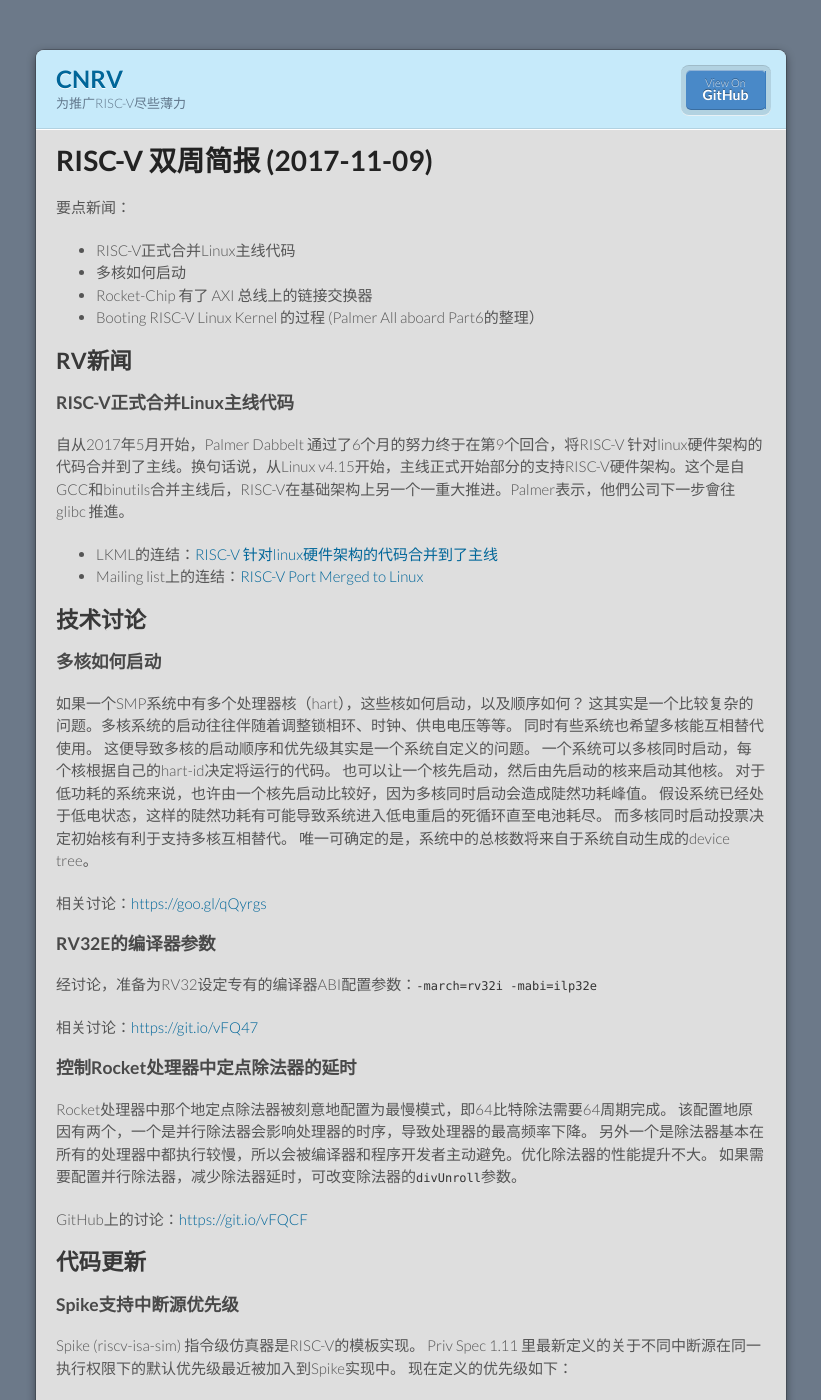
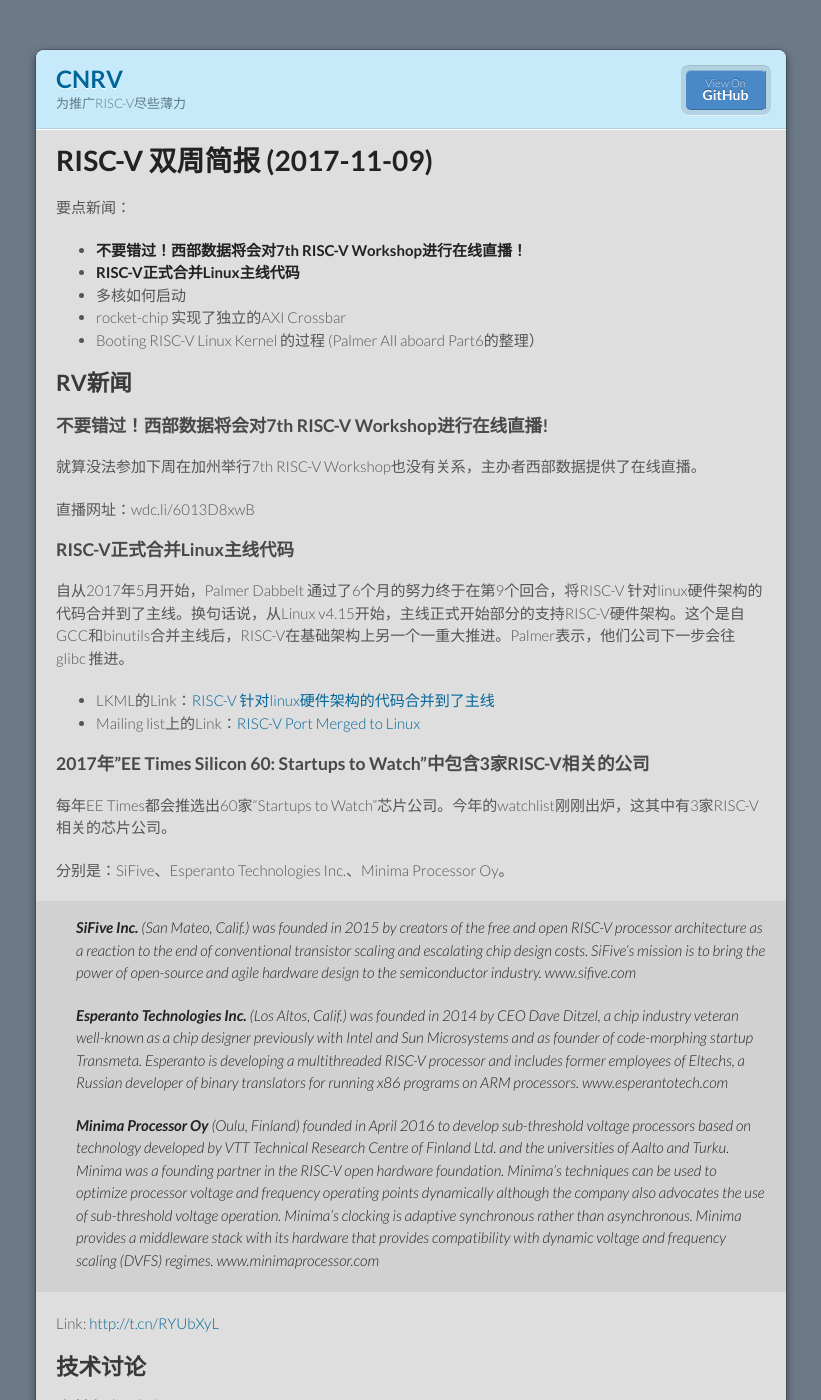
Before and after one commit to cnrv/home, a Jekyll site: the page built from bi-week-rpts/2017-11-23.md, in a window 1280 px wide and 1400 px high. Shown: the whole window, without its empty margins (229-1050 px from the left). Built offline with Jekyll 4.4.1, drawn with Linux system fonts in a browser that asks for light colours; Markdown is read by kramdown in place of the engine named in the settings; comment, search, counter and statistics services are not loaded; our own code applies the rules of GitHub Pages for plain Markdown files; some of the changed text lies outside the part shown.

Commit message:
update 3 news and better markdown.
Signed-off-by: Alex Guo <xfguo@credosemi.com.cn>

```diff
--- a/bi-week-rpts/2017-11-23.md
+++ b/bi-week-rpts/2017-11-23.md
@@ -5,22 +5,40 @@
 # RISC-V 双周简报 (2017-11-09)
 
 要点新闻：
-- RISC-V正式合并Linux主线代码
+- **不要错过！西部数据将会对7th RISC-V Workshop进行在线直播！**
+- **RISC-V正式合并Linux主线代码**
 - 多核如何启动
-- Rocket-Chip 有了 AXI 总线上的链接交换器
+- rocket-chip 实现了独立的AXI Crossbar
 - Booting RISC-V Linux Kernel 的过程 (Palmer All aboard Part6的整理）
-
 
 ## RV新闻
 
+### 不要错过！西部数据将会对7th RISC-V Workshop进行在线直播!
+
+就算没法参加下周在加州举行7th RISC-V Workshop也没有关系，主办者西部数据提供了在线直播。
+
+直播网址：wdc.li/6013D8xwB
+
 ### RISC-V正式合并Linux主线代码
-自从2017年5月开始，Palmer Dabbelt 通过了6个月的努力终于在第9个回合，将RISC-V 针对linux硬件架构的代码合并到了主线。换句话说，从Linux v4.15开始，主线正式开始部分的支持RISC-V硬件架构。这个是自GCC和binutils合并主线后，RISC-V在基础架构上另一个一重大推进。Palmer表示，他們公司下一步會往 glibc 推進。
 
-+ LKML的连结：[RISC-V 针对linux硬件架构的代码合并到了主线](https://git.kernel.org/pub/scm/linux/kernel/git/torvalds/linux.git/commit/?id=b293fca43be544483b6488d33ad4b3ed55881064)
-+ Mailing list上的连结：[RISC-V Port Merged to Linux](https://groups.google.com/a/groups.riscv.org/d/msgid/sw-dev/mhng-cb4edd6d-dfc8-4fdf-a007-a67060d50a4b%40palmer-si-x1c4)
+自从2017年5月开始，Palmer Dabbelt 通过了6个月的努力终于在第9个回合，将RISC-V 针对linux硬件架构的代码合并到了主线。换句话说，从Linux v4.15开始，主线正式开始部分的支持RISC-V硬件架构。这个是自GCC和binutils合并主线后，RISC-V在基础架构上另一个一重大推进。Palmer表示，他们公司下一步会往 glibc 推进。
 
++ LKML的Link：[RISC-V 针对linux硬件架构的代码合并到了主线](https://git.kernel.org/pub/scm/linux/kernel/git/torvalds/linux.git/commit/?id=b293fca43be544483b6488d33ad4b3ed55881064)
++ Mailing list上的Link：[RISC-V Port Merged to Linux](https://groups.google.com/a/groups.riscv.org/d/msgid/sw-dev/mhng-cb4edd6d-dfc8-4fdf-a007-a67060d50a4b%40palmer-si-x1c4)
 
+### 2017年"EE Times Silicon 60: Startups to Watch"中包含3家RISC-V相关的公司
 
+每年EE Times都会推选出60家“Startups to Watch”芯片公司。今年的watchlist刚刚出炉，这其中有3家RISC-V相关的芯片公司。
+
+分别是：SiFive、Esperanto Technologies Inc.、Minima Processor Oy。
+
+> **SiFive Inc.** (San Mateo, Calif.) was founded in 2015 by creators of the free and open RISC-V processor architecture as a reaction to the end of conventional transistor scaling and escalating chip design costs. SiFive's mission is to bring the power of open-source and agile hardware design to the semiconductor industry. www.sifive.com
+>
+> **Esperanto Technologies Inc.** (Los Altos, Calif.) was founded in 2014 by CEO Dave Ditzel, a chip industry veteran well-known as a chip designer previously with Intel and Sun Microsystems and as founder of code-morphing startup Transmeta. Esperanto is developing a multithreaded RISC-V processor and includes former employees of Eltechs, a Russian developer of binary translators for running x86 programs on ARM processors. www.esperantotech.com
+>
+> **Minima Processor Oy** (Oulu, Finland) founded in April 2016 to develop sub-threshold voltage processors based on technology developed by VTT Technical Research Centre of Finland Ltd. and the universities of Aalto and Turku. Minima was a founding partner in the RISC-V open hardware foundation. Minima's techniques can be used to optimize processor voltage and frequency operating points dynamically although the company also advocates the use of sub-threshold voltage operation. Minima's clocking is adaptive synchronous rather than asynchronous. Minima provides a middleware stack with its hardware that provides compatibility with dynamic voltage and frequency scaling (DVFS) regimes. www.minimaprocessor.com
+
+Link: [http://t.cn/RYUbXyL](https://www.eetimes.com/document.asp?doc_id=1332584&page_number=11)
 
 ## 技术讨论
 
@@ -57,7 +75,7 @@
 
 ### Spike支持中断源优先级
 
-Spike (riscv-isa-sim) 指令级仿真器是RISC-V的模板实现。
+Spike (riscv-isa-sim) 指令级彷真器是RISC-V的模板实现。
 Priv Spec 1.11 里最新定义的关于不同中断源在同一执行权限下的默认优先级最近被加入到Spike实现中。
 现在定义的优先级如下：
 
@@ -65,11 +83,10 @@
 
 riscv-isa-sim的PR \#161: [https://git.io/vFAc4](https://github.com/riscv/riscv-isa-sim/pull/161)
 
-### Rocket-Chip 有了 AXI 总线上的链接交换器
+### rocket-chip 实现了独立的AXI Crossbar
 
-长久以来，Rocket-Chip只提供TileLink到AXI的总线转换器而没有AXI自己的链接交换器。
-所以AXI设备只能用桥接的方式连接到TileLink总线上。
-现在，Rocket-Chip终于提供了AXI的链接交换器（crossbar），这样就可以做Chisel的AXI总线了！
+长久以来，rocket-chip只能通过用TileLink-AXI-bridge来实现一个AXI接口的Crossbar总线，而没有一个独立的AXI Crossbar。
+近期的一个rocket-chip PR终于提供了AXI Crossbar，从而让一切变得更简单了。
 
 Rocket-Chip的PR \#1105: [https://git.io/vFQBz](https://github.com/freechipsproject/rocket-chip/pull/1105)
 
@@ -97,25 +114,19 @@
 
 riscv-isa-sim的PR \#156 [https://git.io/vFQWl](https://github.com/riscv/riscv-isa-sim/pull/156)
 
-
-
 ## 实用资料
 
 ### Booting RISC-V Linux Kernel 的过程 (Palmer All aboard Part6的整理）
+
 Palmer 在 Part6 中开始介绍 risc-v 的 Linux kernel，介绍了booting sequence 以及 RISC-V 针对linux kernel的一些设计。
+
 + 为了让 kernel能在不同的硬体上跑，使用device map。并利用Supervisor Binary Interface 来提供共同介面。在这篇中，device map 和SBI的实作都是用BBL (Berkeley Bootloader)提供。BBL 所提供的 SBI实作可参考 bbl的 [mcall.h](https://github.com/riscv/riscv-pk/blob/66701f82f88d08d3700d8b0bc5d5306abfd0044f/machine/mcall.h)
-
 + BBL会做的事有许多，包括读取device tree等。这些动作可参考BBL的 [boot\_loader\(\)](https://github.com/riscv/riscv-pk/blob/master/bbl/bbl.c#L54)
-
 + 从BBL 跳进 linux 后，会开始执行risc-v 的 head.S。在执行之前，BBL必须把不少软硬体资讯提供好，像是device tree的位址要放进a1。
-
 + 开始执行后，会遇到一个问题，在RISC-V中，每个hart 都可以随机的被boot，但 linux所期待的，是先有一个hart，再用这个hart来呼叫其他hart。因此在这裡会用AMO指令，随机的选一个hart，其他hart就先spin。完成一系列的工作后，会呼叫start\_kernel()。更详细的可以参考risc-v的[head.S](https://github.com/riscv/riscv-linux/blob/18c83d2c0390fd0e8336ad090a047c56037d19f5/arch/riscv/kernel/head.S)
-
 + 在start\_kernel()后，会呼叫setup\_arch()，这也是一段arch-specific的code，会把zone等跑起来。目前在risc-v kernel中，只有 ZONE\_NORMAL 被支援。
 
-#### 更多跟boot有关的细节，像是boot on SMP，请参考Palmer的 [All aboard Part6](https://www.sifive.com/blog/2017/10/09/all-aboard-part-6-booting-a-risc-v-linux-kernel/)
-
-
+更多跟boot有关的细节，像是boot on SMP，请参考Palmer的 [All aboard Part6](https://www.sifive.com/blog/2017/10/09/all-aboard-part-6-booting-a-risc-v-linux-kernel/)
 
 ## 市场相关
 
@@ -130,7 +141,7 @@
 
 ### Analog Bits 的 PLL 和 SERDES IP 加入 SiFive 的 DesignShare program
 
-SiFive 這次加入了跟 Analog Bits 的合作。
+SiFive 这次加入了跟 Analog Bits 的合作。
 
 Link: [Analog Bits to Provide Precision PLL and SERDES IP to DesignShare for SiFive Freedom Platform](http://markets.businessinsider.com/news/stocks/Analog-Bits-to-Provide-Precision-PLL-and-SERDES-IP-to-DesignShare-for-SiFive-Freedom-Platform-1007998033)
 
@@ -155,6 +166,11 @@
 Link:[UltraSoC selected by Microsemi for growing RISC-V product range](https://www.design-reuse.com/news/43097/ultrasoc-microsemi-risc-v.html)
 
 
+### 嵌入式工具公司Ashling加入RISC-V基金会
+
+Ashling是一家提供嵌入式软件解决方案和调试工具的公司，这家公司最近加入了基金会。Aahling会在最近的Workshop上演示其地一个RISC-V IDE。
+
+Link: [Embedded Toolsprovider Ashling joins RISC-V Foundation http://t.cn/RYULVPb](http://www.embedded-computing.com/news-releases/embedded-tools-provider-ashling-joins-risc-v-foundation)
 
 
 ## 暴走事件
```
Also changed, not shown: other parts of bi-week-rpts/2017-11-23.md (+2 -2 lines).
